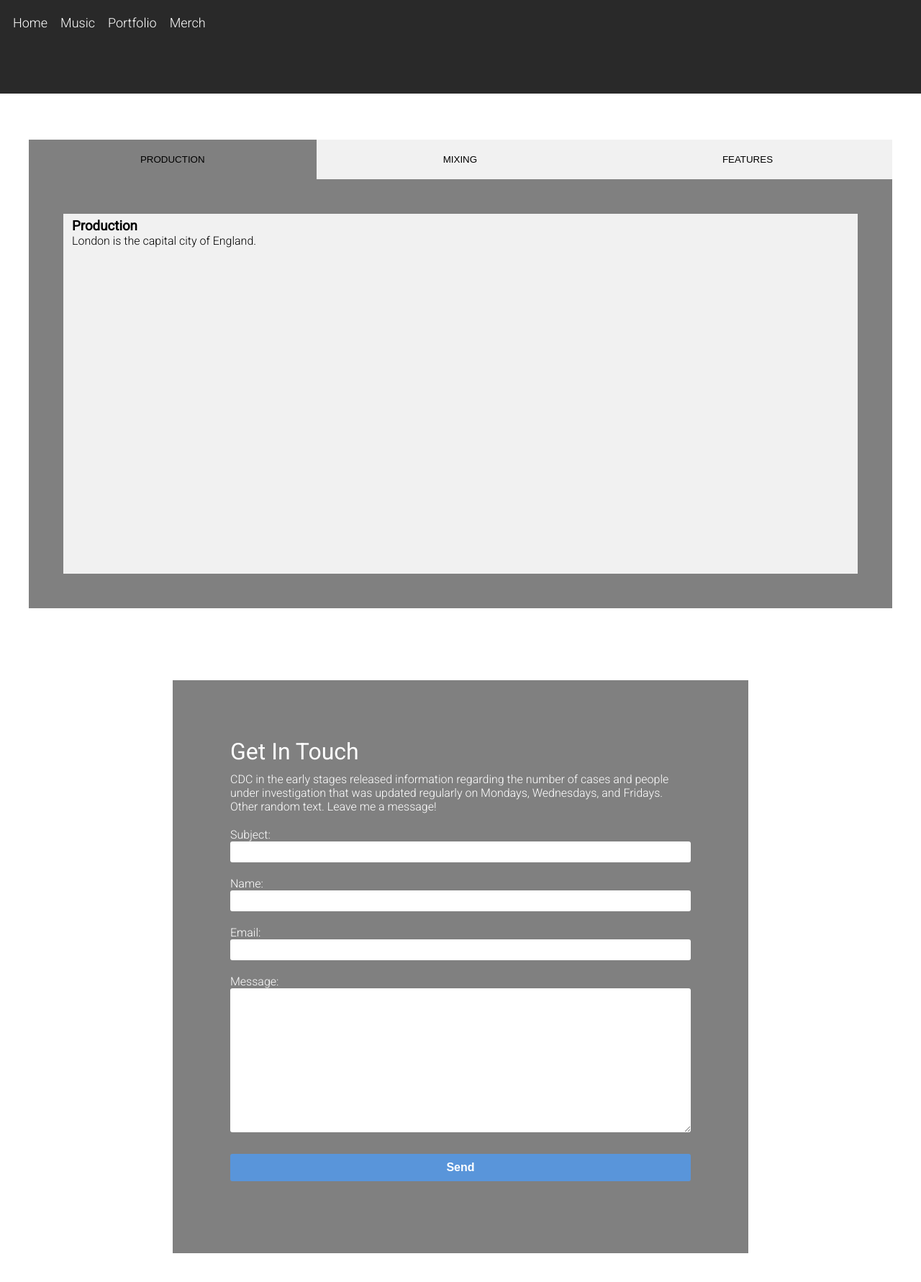
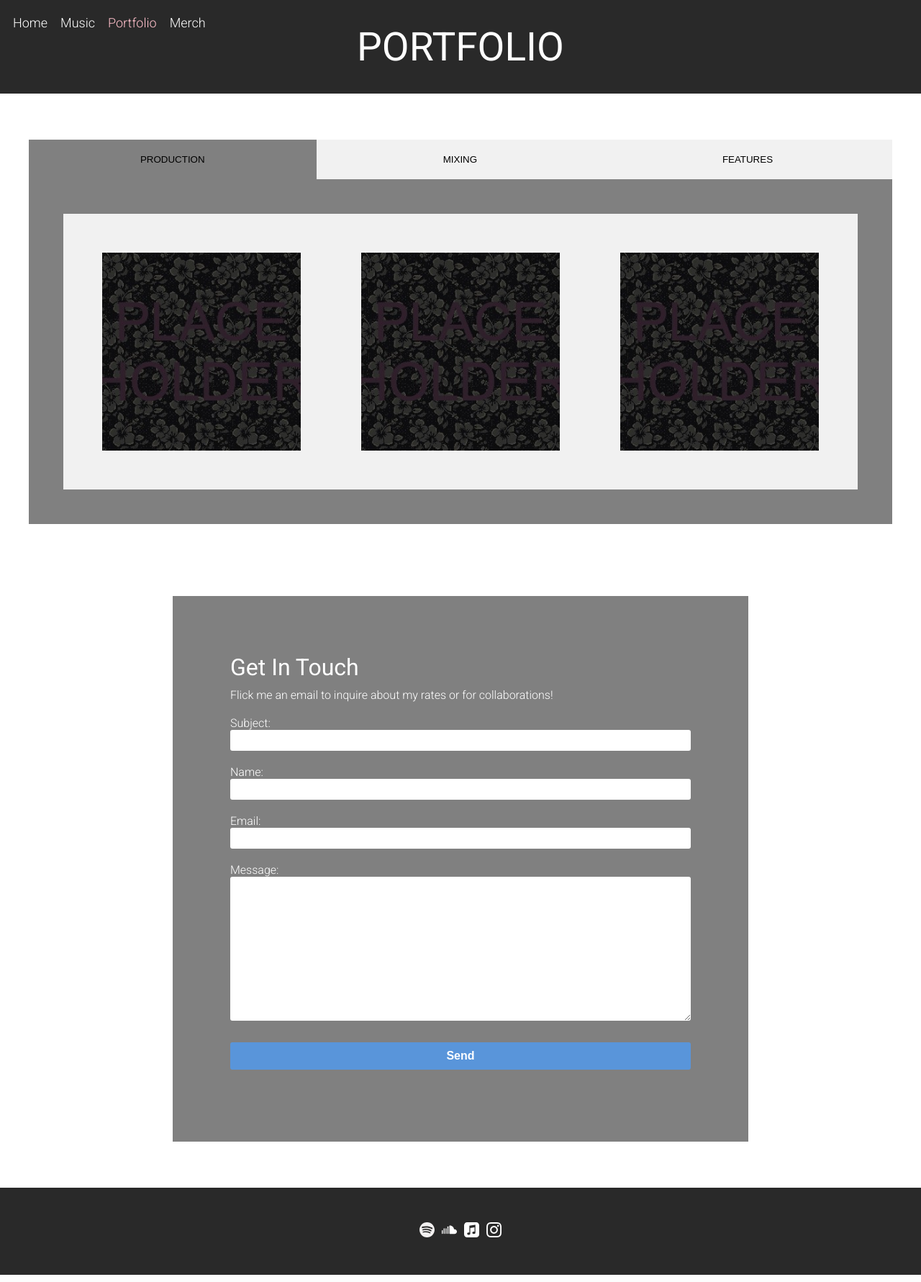
Before and after one commit to asarathy28/milkyday, a Django app: page /portfolio/ in a window 1280 px wide. Shown: the top 1781 px of the page at 72% size. Run offline with Django 3.2, Linux system fonts and the light colour scheme; some web fonts are replaced.

Commit message:
merch update

```diff
--- a/main/static/css/portfolio.css
+++ b/main/static/css/portfolio.css
@@ -1,3 +1,10 @@
+/* Header */
+
+.portfolio a:link,
+.portfolio a:visited {
+  color: pink;
+}
+
 /* portfolio tabs */
 
 .tab-container {
@@ -46,11 +53,90 @@
 .tabcontent {
   display: none;
   width: 100%;
-  height: 500px;
   padding: 6px 12px;
   background-color: #f1f1f1;
   z-index: 1;
 }
+
+/* PRODUCTION */
+
+.track-gallery {
+  display: flex;
+  justify-content: space-around;
+  align-items: center;
+  flex-wrap: wrap;
+  width: 100%;
+  height: 100%;
+  padding-top: 2em;
+  padding-bottom: 2em;
+}
+
+.unit-padding {
+  display: flex;
+  justify-content: center;
+  align-items: center;
+  background: transparent;
+  padding: 1em;
+  width: 24vw;
+  height: 24vw;
+  min-height: 200px;
+  min-width: 200px;
+  max-width: 350px;
+  max-height: 350px;
+}
+
+.track-container {
+/*
+  display: flex;
+  justify-content: center;
+  position: relative;
+  width: 100%;
+  max-height: 400px;
+*/
+  display: flex;
+  justify-content: center;
+  position: relative;
+  width: 100%;
+  height: 100%;
+  max-height: 350px;
+  max-width: 350px;
+}
+
+.track{
+  display: none;
+}
+
+.track-container:hover .track{
+  position: absolute;
+  display: flex;
+  z-index: 2;
+  width: 100%;
+  height: 100%;
+}
+
+.track-cover {
+  object-fit: cover;
+  overflow: hidden;
+  with: 100%;
+}
+
+@media only screen and (max-width: 740px) {
+  .track-gallery{
+    margin-left: 0;
+    margin-right: 0;
+  }
+
+  .unit-padding {
+    width: auto;
+    height: auto;
+  }
+
+  .track-container {
+    width: 90vw;
+    height: 90vw;
+  }
+}
+
 
 /* contact form */
 
--- a/main/templates/main/base.html
+++ b/main/templates/main/base.html
@@ -25,10 +25,10 @@
 
       <nav class="menu">
         <ul>
-          <li><a href="/home">Home</a></li>
-          <li><a href="/music">Music</a></li>
-          <li><a href="/portfolio">Portfolio</a></li>
-          <li><a href="/merch">Merch</a></li>
+          <li class="home"><a href="/home">Home</a></li>
+          <li class="music"><a href="/music">Music</a></li>
+          <li class="portfolio"><a href="/portfolio">Portfolio</a></li>
+          <li class="merch"><a href="/merch">Merch</a></li>
         </ul>
       </nav>
 
--- a/main/templates/main/music.html
+++ b/main/templates/main/music.html
@@ -6,11 +6,11 @@
 {% endblock %}
 
 {% block banner %}
-{% comment %}
+
   <div class="title">
     <h1>MUSIC</h1>
   </div>
-{% endcomment %}
+
 {% endblock %}
 
 {% block content %}
--- a/main/templates/main/portfolio.html
+++ b/main/templates/main/portfolio.html
@@ -6,11 +6,11 @@
 {% endblock %}
 
 {% block banner %}
-{% comment %}
+
   <div class="title">
     <h1>PORTFOLIO</h1>
   </div>
-{% endcomment %}
+
 {% endblock %}
 
 {% block content %}
@@ -28,18 +28,137 @@
     <div class="content-container">
 
       <div id="Production" class="tabcontent">
-        <h3>Production</h3>
-        <p>London is the capital city of England.</p>
+
+        <div class="track-gallery">
+
+
+          <div class="unit-padding">
+
+            <div class="track-container">
+
+              <img class='track-cover' src="{% static 'img/placeholder.jpg' %}" alt="placeholder">
+
+              <iframe class='track' src="https://open.spotify.com/embed/album/3tKBVPsS27TjVHlcQJta3u" frameborder="0" allowtransparency="true" allow="encrypted-media"></iframe>
+
+            </div>
+
+          </div>
+
+          <div class="unit-padding">
+
+            <div class="track-container">
+
+              <img class='track-cover' src="{% static 'img/placeholder.jpg' %}" alt="placeholder">
+
+              <iframe class='track' src="https://open.spotify.com/embed/album/3tKBVPsS27TjVHlcQJta3u" frameborder="0" allowtransparency="true" allow="encrypted-media"></iframe>
+
+            </div>
+
+          </div>
+
+          <div class="unit-padding">
+
+            <div class="track-container">
+
+              <img class='track-cover' src="{% static 'img/placeholder.jpg' %}" alt="placeholder">
+
+              <iframe class='track' src="https://open.spotify.com/embed/album/3tKBVPsS27TjVHlcQJta3u" frameborder="0" allowtransparency="true" allow="encrypted-media"></iframe>
+
+            </div>
+
+          </div>
+
+
+        </div>
+
       </div>
 
       <div id="Mixing" class="tabcontent">
-        <h3>Mixing</h3>
-        <p>Paris is the capital of France.</p>
+        <div class="track-gallery">
+
+
+          <div class="unit-padding">
+
+            <div class="track-container">
+
+              <img class='track-cover' src="{% static 'img/placeholder2.jpg' %}" alt="placeholder">
+
+              <iframe class='track' src="https://open.spotify.com/embed/album/3tKBVPsS27TjVHlcQJta3u" frameborder="0" allowtransparency="true" allow="encrypted-media"></iframe>
+
+            </div>
+
+          </div>
+
+          <div class="unit-padding">
+
+            <div class="track-container">
+
+              <img class='track-cover' src="{% static 'img/placeholder2.jpg' %}" alt="placeholder">
+
+              <iframe class='track' src="https://open.spotify.com/embed/album/3tKBVPsS27TjVHlcQJta3u" frameborder="0" allowtransparency="true" allow="encrypted-media"></iframe>
+
+            </div>
+
+          </div>
+
+          <div class="unit-padding">
+
+            <div class="track-container">
+
+              <img class='track-cover' src="{% static 'img/placeholder2.jpg' %}" alt="placeholder">
+
+              <iframe class='track' src="https://open.spotify.com/embed/album/3tKBVPsS27TjVHlcQJta3u" frameborder="0" allowtransparency="true" allow="encrypted-media"></iframe>
+
+            </div>
+
+          </div>
+
+
+        </div>
       </div>
 
       <div id="Features" class="tabcontent">
-        <h3>Features</h3>
-        <p>Tokyo is the capital of Japan.</p>
+        <div class="track-gallery">
+
+
+          <div class="unit-padding">
+
+            <div class="track-container">
+
+              <img class='track-cover' src="{% static 'img/placeholder3.jpg' %}" alt="placeholder">
+
+              <iframe class='track' src="https://open.spotify.com/embed/album/3tKBVPsS27TjVHlcQJta3u" frameborder="0" allowtransparency="true" allow="encrypted-media"></iframe>
+
+            </div>
+
+          </div>
+
+          <div class="unit-padding">
+
+            <div class="track-container">
+
+              <img class='track-cover' src="{% static 'img/placeholder3.jpg' %}" alt="placeholder">
+
+              <iframe class='track' src="https://open.spotify.com/embed/album/3tKBVPsS27TjVHlcQJta3u" frameborder="0" allowtransparency="true" allow="encrypted-media"></iframe>
+
+            </div>
+
+          </div>
+
+          <div class="unit-padding">
+
+            <div class="track-container">
+
+              <img class='track-cover' src="{% static 'img/placeholder3.jpg' %}" alt="placeholder">
+
+              <iframe class='track' src="https://open.spotify.com/embed/album/3tKBVPsS27TjVHlcQJta3u" frameborder="0" allowtransparency="true" allow="encrypted-media"></iframe>
+
+            </div>
+
+          </div>
+
+
+        </div>
       </div>
 
     </div>
@@ -52,8 +171,7 @@
 
       <div class="form-intro">
         <h1>Get In Touch</h1>
-
-        <p>CDC in the early stages released information regarding the number of cases and people under investigation that was updated regularly on Mondays, Wednesdays, and Fridays. Other random text. Leave me a message!</p>
+        <p>Flick me an email to inquire about my rates or for collaborations!</p>
       </div>
 
 
--- a/milkyday/settings.py
+++ b/milkyday/settings.py
@@ -39,7 +39,7 @@ if os.path.isfile(dotenv_file):
 SECRET_KEY = os.environ['SECRET_KEY']
 
 # SECURITY WARNING: don't run with debug turned on in production!
-DEBUG = False
+DEBUG = True
 
 ALLOWED_HOSTS = ['milkyday.herokuapp.com', '127.0.0.1' ]
 
```
Also changed, not shown: main/static/css/home.css (+13 -3 lines), main/static/css/merch.css (+32 -16 lines), main/static/css/music.css (+7 -0 lines), main/templates/main/home.html (+5 -3 lines), main/templates/main/merch.html (+27 -13 lines), main/static/img/placeholder.jpg, main/static/img/placeholder2.jpg (added), main/static/img/placeholder3.jpg (added).
